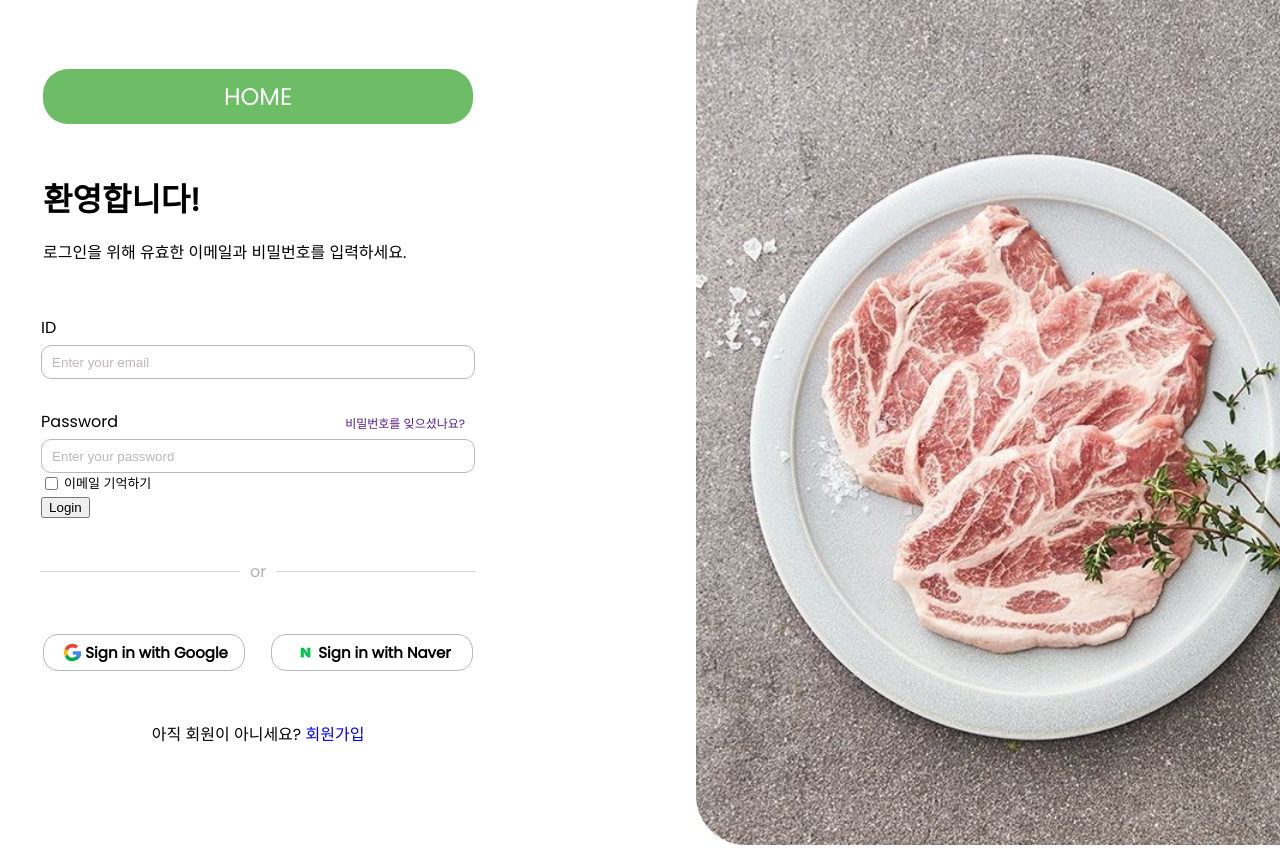
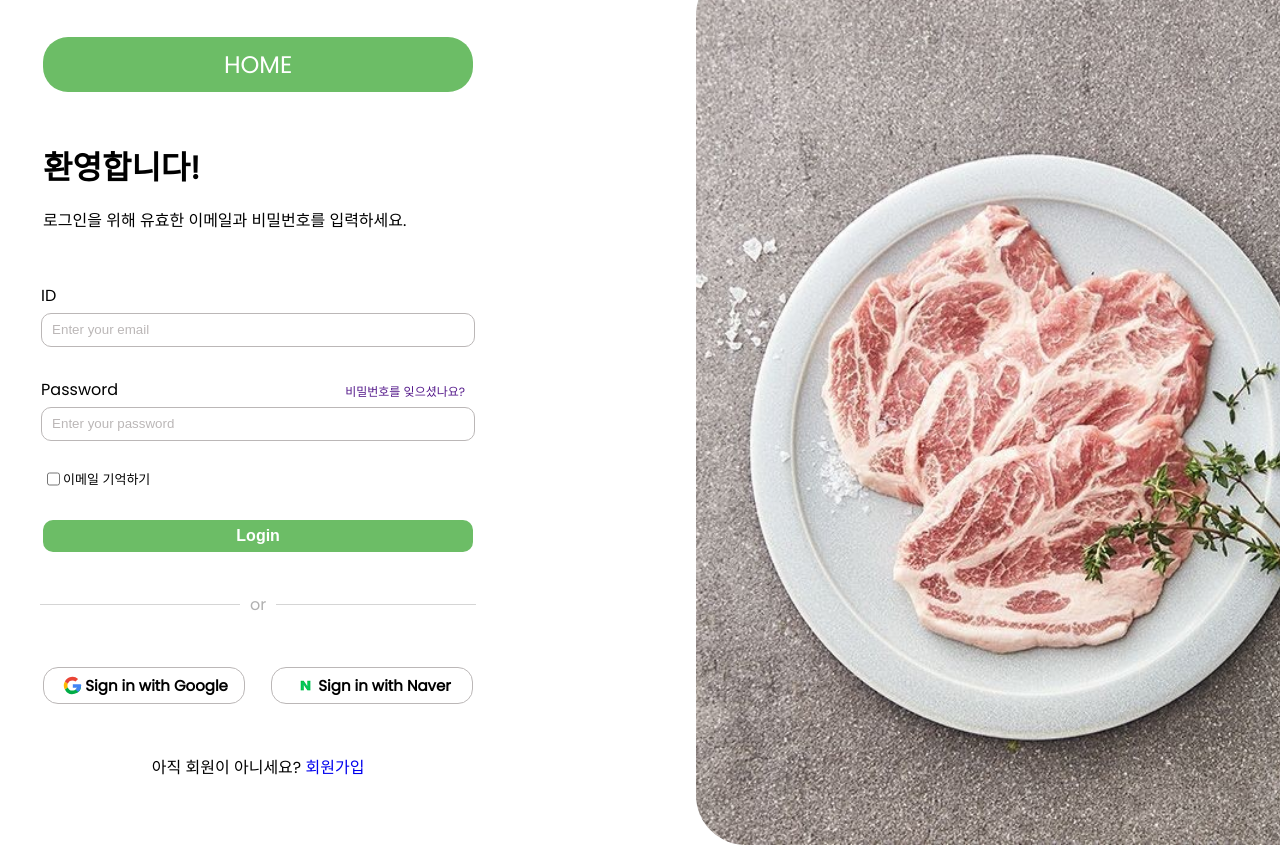
Before and after one commit to Woni1010011/KDT-Hackathon, a Django app: template P_Ndjango/account_app/templates/registration/login.html in a window 1280 px wide; the page is wider, and only the part inside the window is pictured. Run offline with Django 4.2, Linux system fonts and the light colour scheme; the template is opened without the code that fills it, so the values that code supplies are empty.

Commit message:
[Feat] Login
로그인 UI 수정

김은철

```diff
--- a/P_Ndjango/account_app/static/css/login.css
+++ b/P_Ndjango/account_app/static/css/login.css
@@ -62,8 +62,15 @@
     gap: 20px;
 }
 
+#loginForm {
+    display: flex;
+    flex-direction: column;
+    align-items: center;
+    justify-content: center;
+}
+
 /* 로그인 버튼 */
-.loginButton {
+#loginButton {
     border: None;
     border-radius: 10px;
     color: #fff;
@@ -77,6 +84,14 @@
     padding-top: 7px;
     padding-bottom: 7px;
     font-size: 16px;
+}
+
+.save-login-box {
+    margin-top: 30px;
+}
+
+.save-font-box {
+    margin-top: 28px;
 }
 
 .social_login {
--- a/P_Ndjango/account_app/templates/registration/login.html
+++ b/P_Ndjango/account_app/templates/registration/login.html
@@ -5,7 +5,8 @@
     <meta charset="UTF-8">
     <meta name="viewport" content="width=device-width, initial-scale=1.0">
     <title>Document</title>
-    <link rel="stylesheet" type="text/css" href="{% static "css/login.css" %}">
+    <!-- S3 배포용 -->
+    <link rel="stylesheet" type="text/css" href="{% static 'css/login.css' %}">
 </head>
 <body>
     <div class='container'>
@@ -35,13 +36,13 @@
 
                 {% comment %} 체크박스 {% endcomment %}
                 <div class='save-box'>
-                    <input type="checkbox" class='save-login' name='save'>
-                    <label class='save-font' for="save">이메일 기억하기</label>
+                    <input type="checkbox" class='save-login-box' name='save'>
+                    <label class='save-font-box' for="save">이메일 기억하기</label>
                 </div>
 
                 {% comment %} 로그인 버튼 {% endcomment %}
                 <input id="loginButton" type="submit" value="Login">
-                {% comment %} <a class='login-btn' href="{% url 'main' %}">Login</a> {% endcomment %}
+                <!-- {% comment %} <a class='login-btn' href="{% url 'main' %}">Login</a> {% endcomment %} -->
             </form>
 
 
```
